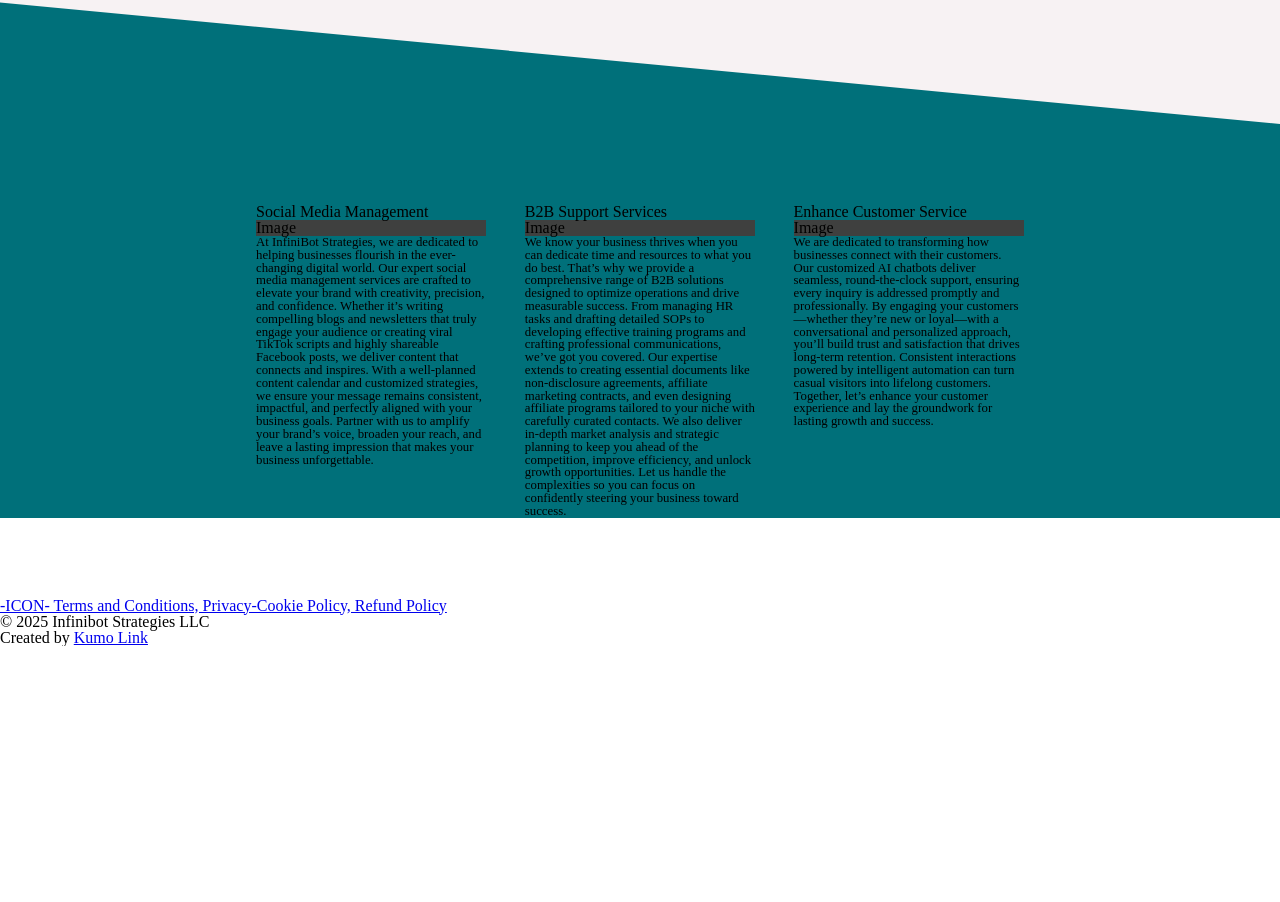
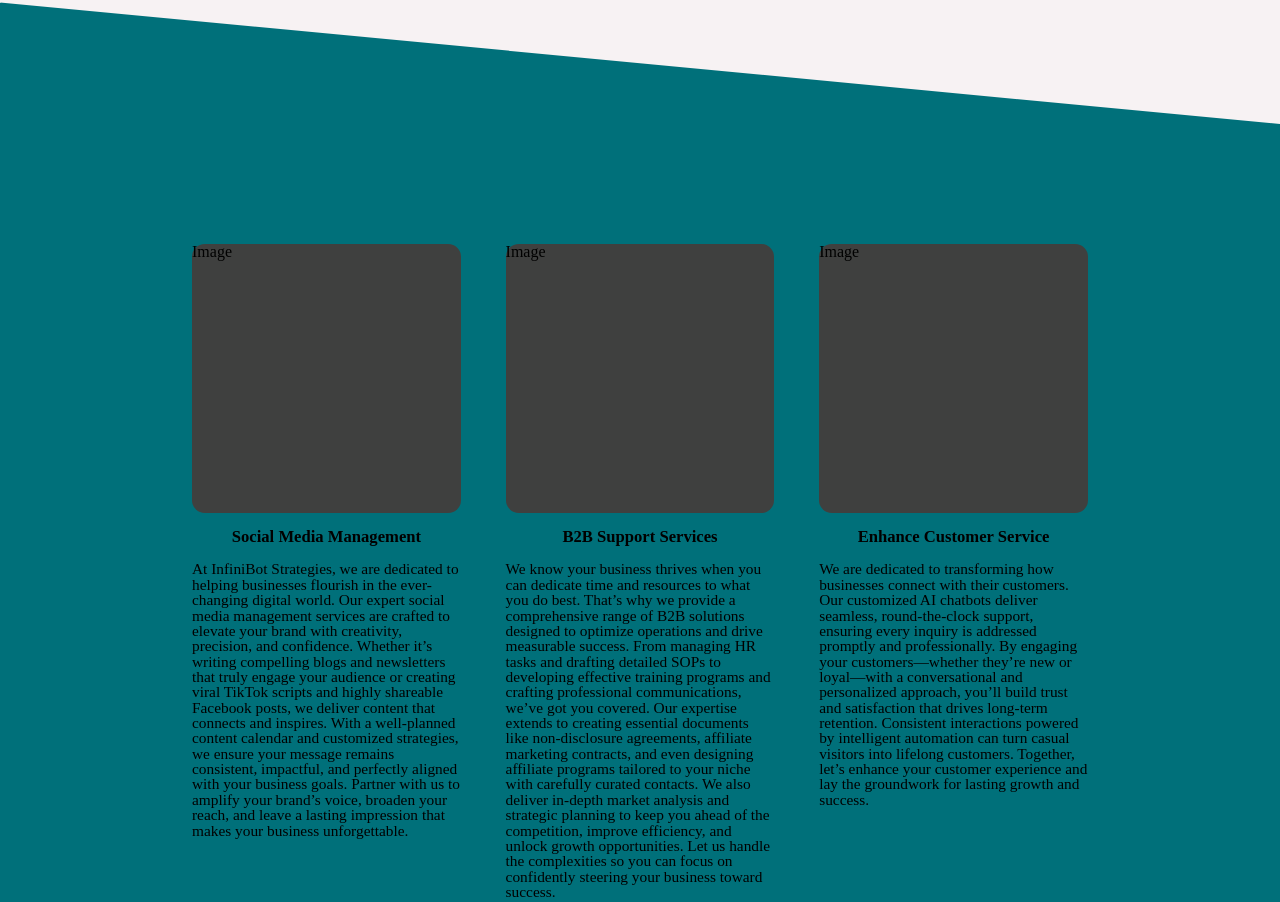
Before and after one commit to sticktyiss/infinibot, a website: page index.html in a window 1280 px wide. Shown: the part 1399-2301 px from the top of the page. Before the commit the page ends 2045 px from the top, so only its background shows below. Drawn offline with Linux system fonts and the light colour scheme; a web font is replaced by a local one.

Commit message:
basic styling for the gridLayout section of homepage.scss done.

```diff
--- a/index.html
+++ b/index.html
@@ -37,8 +37,8 @@
         <div class="shapeDivider"></div>
         <ul>
           <li>
+            <div>Image</div>
             <h2>Social Media Management</h2>
-            <div>Image</div>
             <p>
               At InfiniBot Strategies, we are dedicated to helping businesses
               flourish in the ever-changing digital world. Our expert social
@@ -55,8 +55,8 @@
             </p>
           </li>
           <li>
+            <div>Image</div>
             <h2>B2B Support Services</h2>
-            <div>Image</div>
             <p>
               We know your business thrives when you can dedicate time and
               resources to what you do best. That’s why we provide a
@@ -75,8 +75,8 @@
             </p>
           </li>
           <li>
+            <div>Image</div>
             <h2>Enhance Customer Service</h2>
-            <div>Image</div>
             <p>
               We are dedicated to transforming how businesses connect with their
               customers. Our customized AI chatbots deliver seamless,
--- a/sass/homePage.scss
+++ b/sass/homePage.scss
@@ -34,7 +34,7 @@ main {
   @include sectionBasicFlex($justify: space-evenly);
   div {
     width: 20vw;
-    height: 20vw;
+    aspect-ratio: 1/1;
     background-color: colors.$black;
     border-radius: $borderRadius;
   }
@@ -48,25 +48,36 @@ main {
   background-color: colors.$white;
   height: 10vw;
   clip-path: polygon(0 0, 0 5%, 100% 100%,  100% 0);
+  box-shadow: colors.$white 0px -1px 0px;
 }
 .gridLayout {
   background-color: colors.$blueDark;
+  height: fit-content;
   ul {
     // margin-left: auto;
     // margin-right: auto;
-    margin: 10vh auto;
+    margin: 0 auto;
     @include sectionBasicFlex($justify:space-between, $align: flex-start);
-    width: 60%;
+    width: 70%;
+    // background-color: colors.$blueDark;
     li {
+      margin: 15vh 0;
       width: 30%;
       div {
         width: 100%;
-        height: auto;
+        aspect-ratio: 1/1;
         background-color: colors.$black;
+        border-radius: $borderRadius;
+      }
+      h2 {
+        @include fontTitle;
+        font-size: 1.3vw;
+        text-align: center;
+        margin: 2vh 0;
       }
       p {
         @include fontText();
-        font-size: 1vw;
+        font-size: 1.2vw;
       }
     }
   }
```
Also changed, not shown: css/homePage.css, 1 other file.
